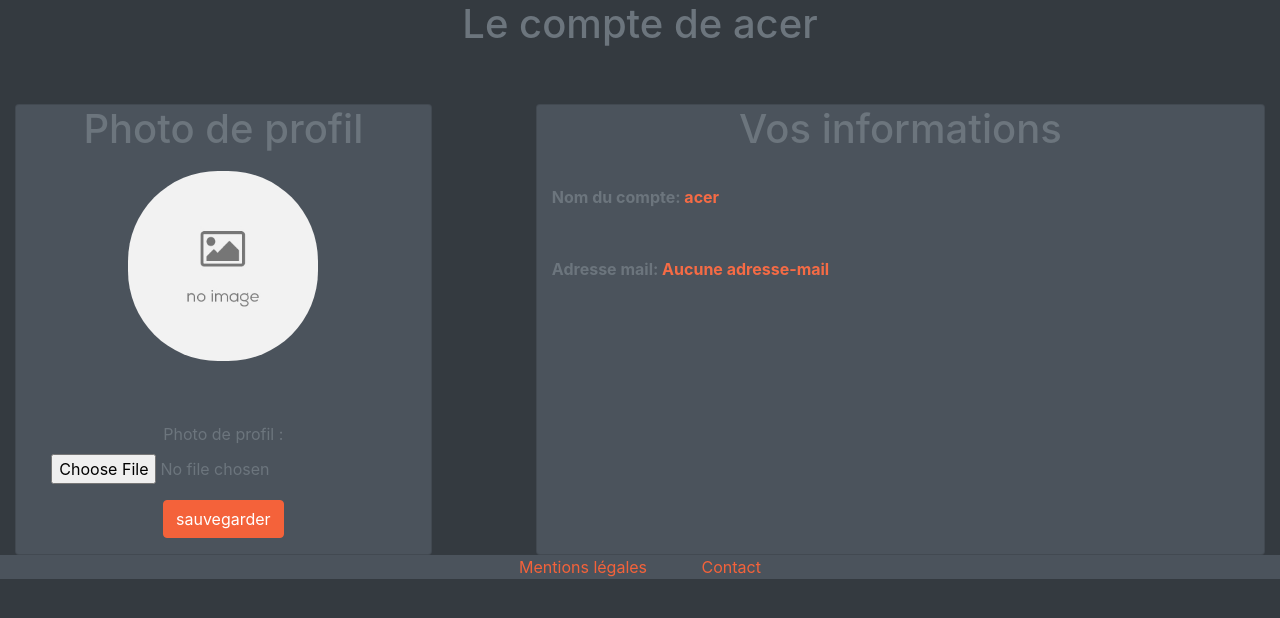
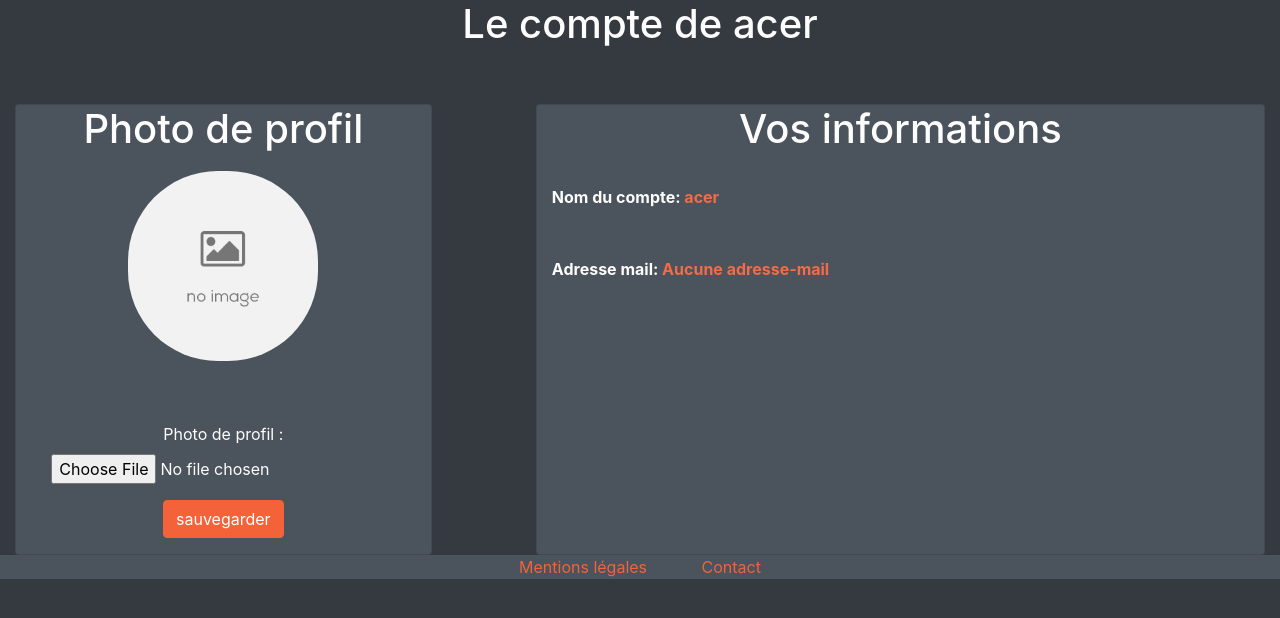
Before and after one commit to Frantz680/Site-elec, a Django app: page /accounts/my_account/ in a window 1280 px wide. Shown: the part 103-721 px from the top of the page. Run offline with Django 3.2, Linux system fonts and the light colour scheme; a user stored in the database is signed in; data that the repository does not hold is empty; some libraries are stand-ins or nearby versions.

Commit message:
changement l'écriture

```diff
--- a/accounts/templates/accounts/my_account.html
+++ b/accounts/templates/accounts/my_account.html
@@ -9,7 +9,7 @@
 <!--Top of page-->
 <div class="masthead-lumiere-home" id="myOverlay">
     <div class="container h-100">
-        <div class="row h-100 align-items-center justify-content-center text-center text-muted">
+        <div class="row h-100 align-items-center justify-content-center text-center text-clair">
             <h1 class="mt-0">Le compte de {{ user.username }}</h1>
         </div>
     </div>
@@ -17,7 +17,7 @@
         <div class="container-home col-lg-12 mt-5">
             <div class="card col-lg-4 col-sm-12 text-center bg-dark-sombre">
                 <div >
-                    <h1 class="text-center text-muted mt-0" id="title_info_account">Photo de profil</h1>
+                    <h1 class="text-center text-clair mt-0" id="title_info_account">Photo de profil</h1>
 
                     {% if picture_user == "" %}
                         <img src="{% static 'image/default/default-image.jpg' %}" class="icon-avatar-user align-center">
@@ -28,12 +28,12 @@
                     <form method="POST" enctype="multipart/form-data">
                     {% csrf_token %}
 
-                    <p class="text-muted hidden-important">
+                    <p class="text-clair hidden-important">
                         <label for="id_user">User&nbsp;:</label>
                         <input type="text" name="user" required="" id="id_user" value="{{ user.id }}">
                     </p>
 
-                    <p class="text-muted">
+                    <p class="text-clair">
                         <label for="id_avatar">Photo de profil :</label>
                         <br>
                         <input type="file" name="avatar" accept="image/*" required="" id="id_avatar">
@@ -46,10 +46,10 @@
             </div>
 
             <div class="card col-lg-7 col-sm-12 bg-dark-sombre">
-                <h1 class="text-center text-muted mt-0" id="title_info_account">Vos informations</h1>
+                <h1 class="text-center text-clair mt-0" id="title_info_account">Vos informations</h1>
                 <br>
-                <p class="font-weight-bold text-muted mb-5">Nom du compte: <span class="title_orange text-right">{{ user.username }}</span></p>
-                <p class="font-weight-bold text-muted mb-5">Adresse mail:
+                <p class="font-weight-bold text-clair mb-5">Nom du compte: <span class="title_orange text-right">{{ user.username }}</span></p>
+                <p class="font-weight-bold text-clair mb-5">Adresse mail:
                     {% if user.email == "" %}
                     <span class="title_orange text-right">Aucune adresse-mail</span>
                     {% else %}
--- a/accounts/templates/registration/login.html
+++ b/accounts/templates/registration/login.html
@@ -5,7 +5,7 @@
 {% block contenu %}
 <div class="masthead-lumiere-home col-md-10">
     <div class="container h-100">
-        <div class="row h-100 align-items-center justify-content-center text-center text-muted">
+        <div class="row h-100 align-items-center justify-content-center text-center text-clair">
             <form method="POST">
                 <h1 class="mt-0" id="title_login">Connexion</h1>
                 {% csrf_token %}
--- a/accounts/templates/registration/register.html
+++ b/accounts/templates/registration/register.html
@@ -5,7 +5,7 @@
 {% block contenu %}
 <div class="masthead-lumiere-home col-md-10">
     <div class="container h-100">
-        <div class="row h-100 align-items-center justify-content-center text-center text-muted">
+        <div class="row h-100 align-items-center justify-content-center text-center text-clair">
             <form method="POST" id="form_register">
                 {% csrf_token %}
                 <h1 class="mt-0" id="title_register">Inscription</h1>
--- a/articles/templates/articles/add_articles.html
+++ b/articles/templates/articles/add_articles.html
@@ -9,7 +9,7 @@
     <form method="POST" enctype="multipart/form-data">
         {% csrf_token %}
         <div class="row h-100 align-items-center justify-content-center text-center mt-5">
-            <div class="fieldWrapper my-label text-muted text-center col-lg-6">
+            <div class="fieldWrapper my-label text-clair text-center col-lg-6">
                 <!-- {{ form.as_p }} -->
                 <p>
                     <label for="id_titre_page">Titre de la page&nbsp;:</label>
--- a/home/templates/home/add_cat.html
+++ b/home/templates/home/add_cat.html
@@ -10,7 +10,7 @@
     <form method="POST" enctype="multipart/form-data">
         {% csrf_token %}
         <div class="row h-100 align-items-center justify-content-center text-center mt-5">
-            <div class="fieldWrapper my-label text-muted text-center col-lg-6" id="name-comment">
+            <div class="fieldWrapper my-label text-clair text-center col-lg-6" id="name-comment">
                 {{ form.as_p }}
                 <div class="row h-100 align-items-center justify-content-center text-center">
                     <p class="submit">
--- a/home/templates/home/add_sous_category.html
+++ b/home/templates/home/add_sous_category.html
@@ -10,7 +10,7 @@
     <form method="POST" enctype="multipart/form-data">
         {% csrf_token %}
         <div class="row h-100 align-items-center justify-content-center text-center mt-5">
-            <div class="fieldWrapper my-label text-muted text-center col-lg-6" id="name-comment">
+            <div class="fieldWrapper my-label text-clair text-center col-lg-6" id="name-comment">
                 <label for="id_name">Nom de la sous-categorie&nbsp;:</label>
                 <input type="text" name="name" class="form-control" required="" id="id_name">
                 <p class="hidden-important">
--- a/home/templates/home/index.html
+++ b/home/templates/home/index.html
@@ -23,7 +23,7 @@
     </div>
   </div>
   <div id="carrousel">
-    <ul>
+    <ul style="list-style-type: none;">
       <li><img src="/static/image/slideshow/Les articles à venir.png" class="dimention_photo"></li>
       <li><img src="/static/image/slideshow/Volet-roulant.jpg" class="dimention_photo"></li>
       <li><img src="/static/image/slideshow/parabole.jpg" class="dimention_photo"></li>
@@ -31,7 +31,7 @@
     <a class="prev" onclick="plusSlides(-1)">&#10094;</a>
     <a class="next" onclick="plusSlides(1)">&#10095;</a>
   </div>
-  <div class="col-lg-12 text-muted">
+  <div class="col-lg-12 text-clair">
     N'hésitez pas à vous inscrire et à commentez mes articles, toutes les critiques constructives sont les bienvenues.
   </div>
 </div>
```
Also changed, not shown: articles/templates/articles/detail.html (+7 -7 lines).
